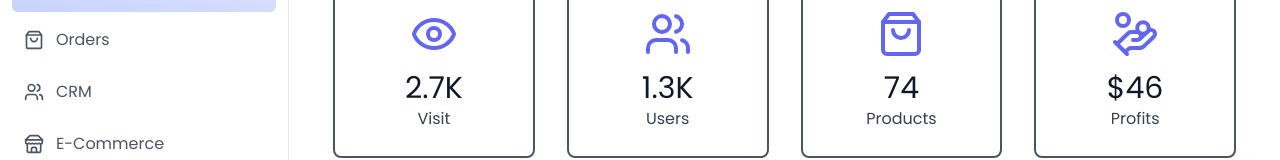
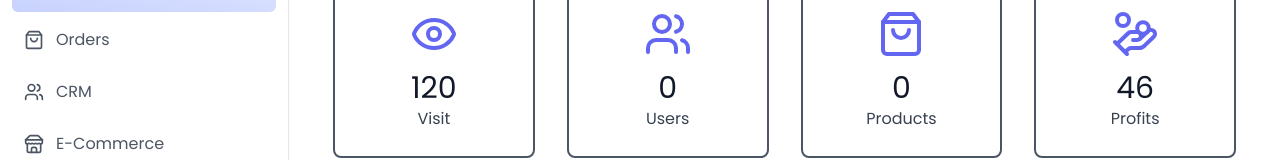
Before and after one commit to lamlqdev/AdminClothesStore, a React (Vite) app: page / in a window 1280 px wide. Shown: the part 120-280 px from the top of the page. Built offline with nearby package versions, Linux system fonts and the light colour scheme; no server answers; the database is empty.

Commit message:
display number users and product on dashboard

```diff
--- a/src/App.jsx
+++ b/src/App.jsx
@@ -16,7 +16,7 @@ import { loader as productLoader } from "./pages/ECommerce";
 import { loader as categoryOptionsLoader } from "./pages/Product";
 import { loader as orderLoader } from "./pages/Order";
 import { loader as orderDetailLoader } from "./pages/OrderDetail";
-
+import { loader as dashboardLoader } from "./pages/DashBoard";
 const router = createBrowserRouter([
   {
     path: "/",
@@ -25,6 +25,7 @@ const router = createBrowserRouter([
       {
         index: true,
         element: <DashBoardPage />,
+        loader: dashboardLoader,
       },
       {
         path: "order",
--- a/src/pages/DashBoard.jsx
+++ b/src/pages/DashBoard.jsx
@@ -2,24 +2,32 @@ import CardDataStat from "../components/CardDataStat";
 import { Eye, Users, ShoppingBag, HandCoins } from "lucide-react";
 import RevevueBarChart from "../components/Chart/RevenueBarChart";
 import OrderPieChart from "../components/Chart/OrderPieChart";
+import { useLoaderData } from "react-router-dom";
+import { db } from "../firebase";
+import { collection, getDocs } from "firebase/firestore";
 
 export default function DashBoardPage() {
+  const { users, products } = useLoaderData();
   return (
     <>
       <section className="text-gray-700 body-font">
         <div className="container px-5 mx-auto">
           <div className="flex flex-wrap -m-4 text-center">
             <div className="p-4 md:w-1/4 sm:w-1/2 w-full">
-              <CardDataStat icon={Eye} title="Visit" data="2.7K" />
+              <CardDataStat icon={Eye} title="Visit" data="120" />
             </div>
             <div className="p-4 md:w-1/4 sm:w-1/2 w-full">
-              <CardDataStat icon={Users} title="Users" data="1.3K" />
+              <CardDataStat icon={Users} title="Users" data={users} />
             </div>
             <div className="p-4 md:w-1/4 sm:w-1/2 w-full">
-              <CardDataStat icon={ShoppingBag} title="Products" data="74" />
+              <CardDataStat
+                icon={ShoppingBag}
+                title="Products"
+                data={products}
+              />
             </div>
             <div className="p-4 md:w-1/4 sm:w-1/2 w-full">
-              <CardDataStat icon={HandCoins} title="Profits" data="$46" />
+              <CardDataStat icon={HandCoins} title="Profits" data="46" />
             </div>
           </div>
         </div>
@@ -36,3 +44,16 @@ export default function DashBoardPage() {
     </>
   );
 }
+
+export async function loader() {
+  const usersSnapshot = await getDocs(collection(db, "users"));
+  const productsSnapshot = await getDocs(collection(db, "Products"));
+
+  const usersCount = usersSnapshot.size;
+  const productsCount = productsSnapshot.size;
+
+  return {
+    users: usersCount,
+    products: productsCount,
+  };
+}
```
